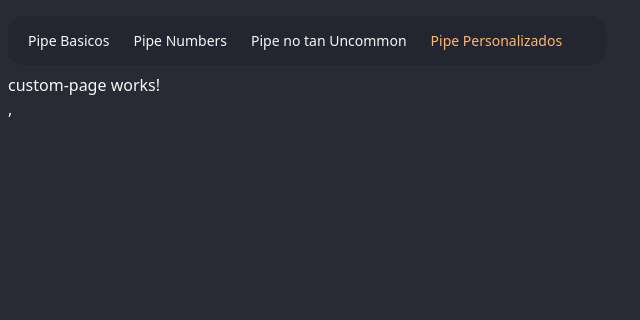
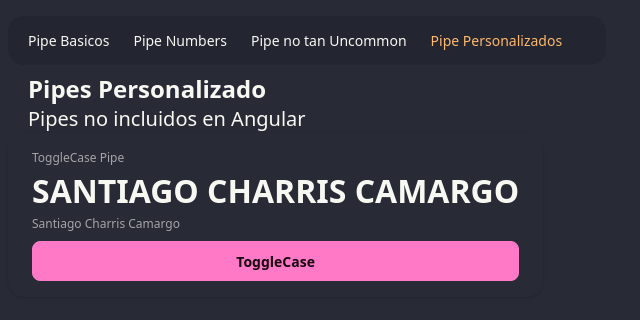
Before and after one commit to santiagocharrisC/angular20, an Angular app: page /custom in a window 1280 px wide. Shown: the top 320 px of the page, without its empty margins (0-640 px from the left). Built offline with nearby package versions, Linux system fonts and the light colour scheme.

Commit message:
pipe_personalizado_169

```diff
--- a/src/app/pages/custom-page/custom-page.html
+++ b/src/app/pages/custom-page/custom-page.html
@@ -1 +1,14 @@
-<p>custom-page works!</p>,
+<section class="mx-5">
+  <h1 class="text-2xl font-bold">Pipes Personalizado </h1>
+  <h3 class="text-xl font-thin">Pipes no incluidos en Angular</h3>
+</section>
+
+<div class="stats shadow">
+  <div class="stat">
+    <div class="stat-title">ToggleCase Pipe</div>
+    <div class="stat-value">{{name() | toggleCase : upperCase() }}</div>
+    <div class="stat-desc">{{name()}}</div>
+
+    <button (click)="upperCase.set( !upperCase() )" class="btn btn-primary mt-2"> ToggleCase </button>
+  </div>
+</div>
--- a/src/app/pages/custom-page/custom-page.ts
+++ b/src/app/pages/custom-page/custom-page.ts
@@ -1,8 +1,15 @@
-import { Component } from '@angular/core';
+import { Component, signal } from '@angular/core';
+import { ToggleCasePipe } from '../../pipe/toggle-case.pipe';
 
 @Component({
   selector: 'app-custom-page',
-  imports: [],
+  imports: [
+    ToggleCasePipe
+  ],
   templateUrl: './custom-page.html',
 })
-export default class CustomPage { }
+export default class CustomPage {
+  name = signal('Santiago Charris Camargo')
+
+  upperCase = signal(true);
+}
--- /dev/null
+++ b/src/app/pipe/toggle-case.pipe.ts
@@ -0,0 +1,11 @@
+import { Pipe, PipeTransform } from '@angular/core';
+
+@Pipe({
+  name: 'toggleCase'
+})
+
+export class ToggleCasePipe implements PipeTransform {
+  transform(value: string, upper:boolean = true): string {
+    return upper ? value.toUpperCase() : value.toLowerCase();
+  }
+}
```
